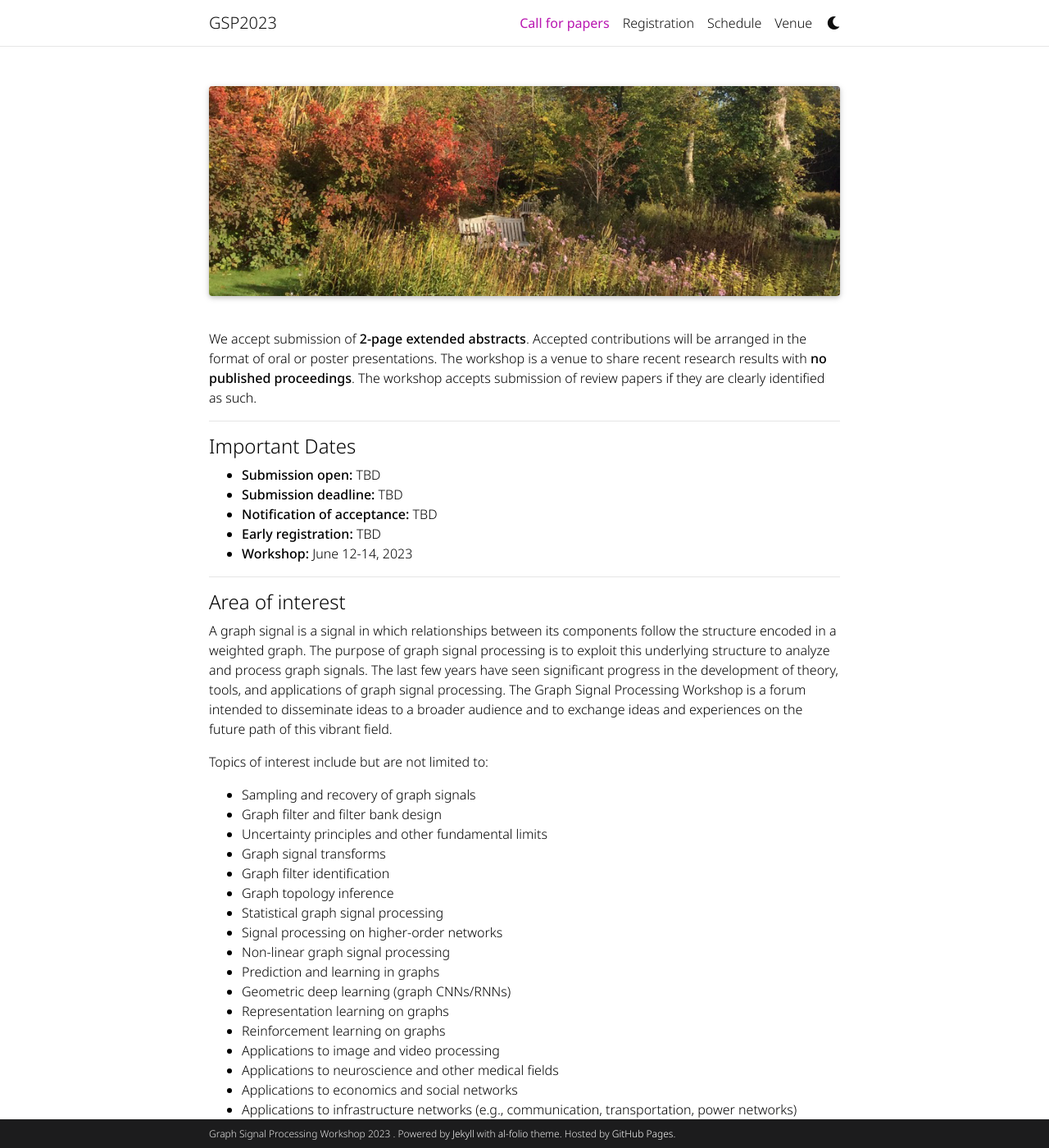
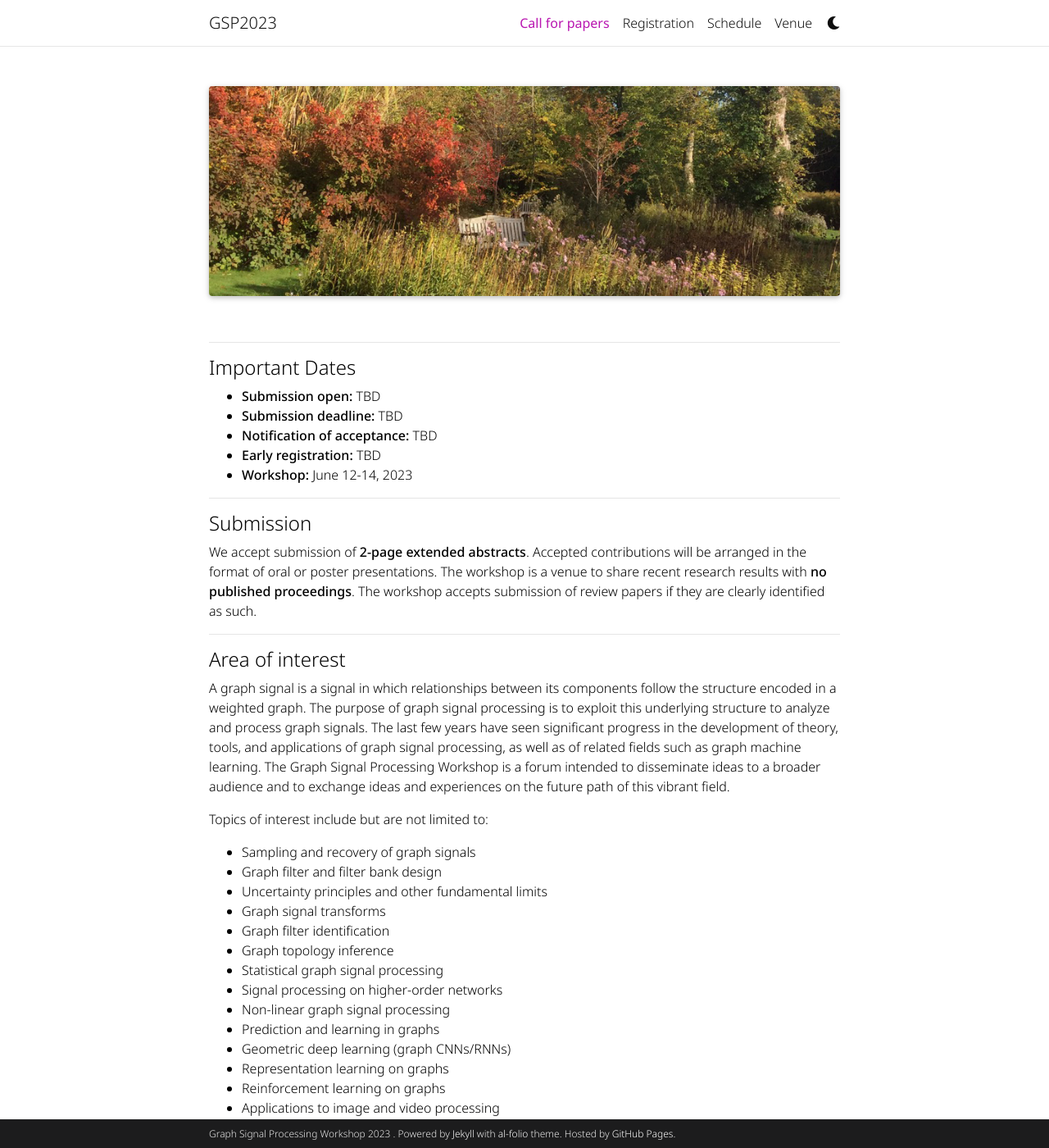
Before and after one commit to shreyasvinaya/gspworkshop2025.github.io, a Jekyll site: the page built from _pages/call_for_papers.md, in a window 1280 px wide and 1400 px high. Shown: the whole window at 82% size. Built offline with Jekyll 4.4.1, drawn with Linux system fonts in a browser that asks for light colours; full-size pictures stand in for the smaller copies a plugin makes; comment, search, counter and statistics services are not loaded; a style sheet for code colours, icons or effects is not loaded; some of the changed lines change nothing that is shown.

Commit message:
Update call_for_papers.md

```diff
--- a/_pages/call_for_papers.md
+++ b/_pages/call_for_papers.md
@@ -10,8 +10,6 @@
 top_image_alt: "Lady Margaret Hall gardens."
 ---
 
-We accept submission of **2-page extended abstracts**. Accepted contributions will be arranged in the format of oral or poster presentations. The workshop is a venue to share recent research results with **no published proceedings**. The workshop accepts submission of review papers if they are clearly identified as such.
-
 ---
 #### Important Dates
 + **Submission open:** TBD
@@ -21,8 +19,12 @@
 + **Workshop:** June 12-14, 2023
 
 ---
+#### Submission
+We accept submission of **2-page extended abstracts**. Accepted contributions will be arranged in the format of oral or poster presentations. The workshop is a venue to share recent research results with **no published proceedings**. The workshop accepts submission of review papers if they are clearly identified as such.
+
+---
 #### Area of interest
-A graph signal is a signal in which relationships between its components follow the structure encoded in a weighted graph. The purpose of graph signal processing is to exploit this underlying structure to analyze and process graph signals. The last few years have seen significant progress in the development of theory, tools, and applications of graph signal processing. The Graph Signal Processing Workshop is a forum intended to disseminate ideas to a broader audience and to exchange ideas and experiences on the future path of this vibrant field.
+A graph signal is a signal in which relationships between its components follow the structure encoded in a weighted graph. The purpose of graph signal processing is to exploit this underlying structure to analyze and process graph signals. The last few years have seen significant progress in the development of theory, tools, and applications of graph signal processing, as well as of related fields such as graph machine learning. The Graph Signal Processing Workshop is a forum intended to disseminate ideas to a broader audience and to exchange ideas and experiences on the future  path of this vibrant field.
 
 Topics of interest include but are not limited to:
 
```
